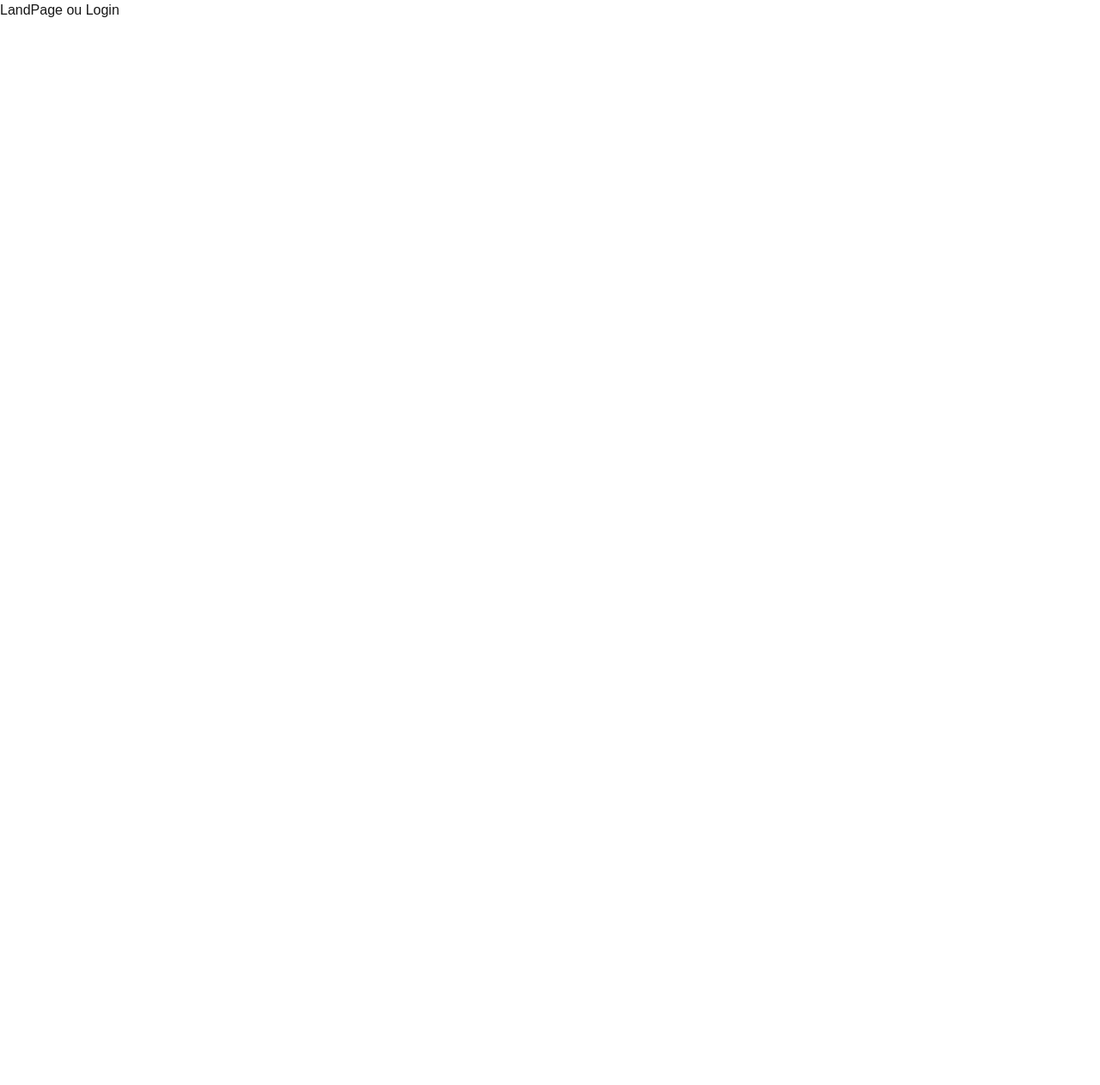
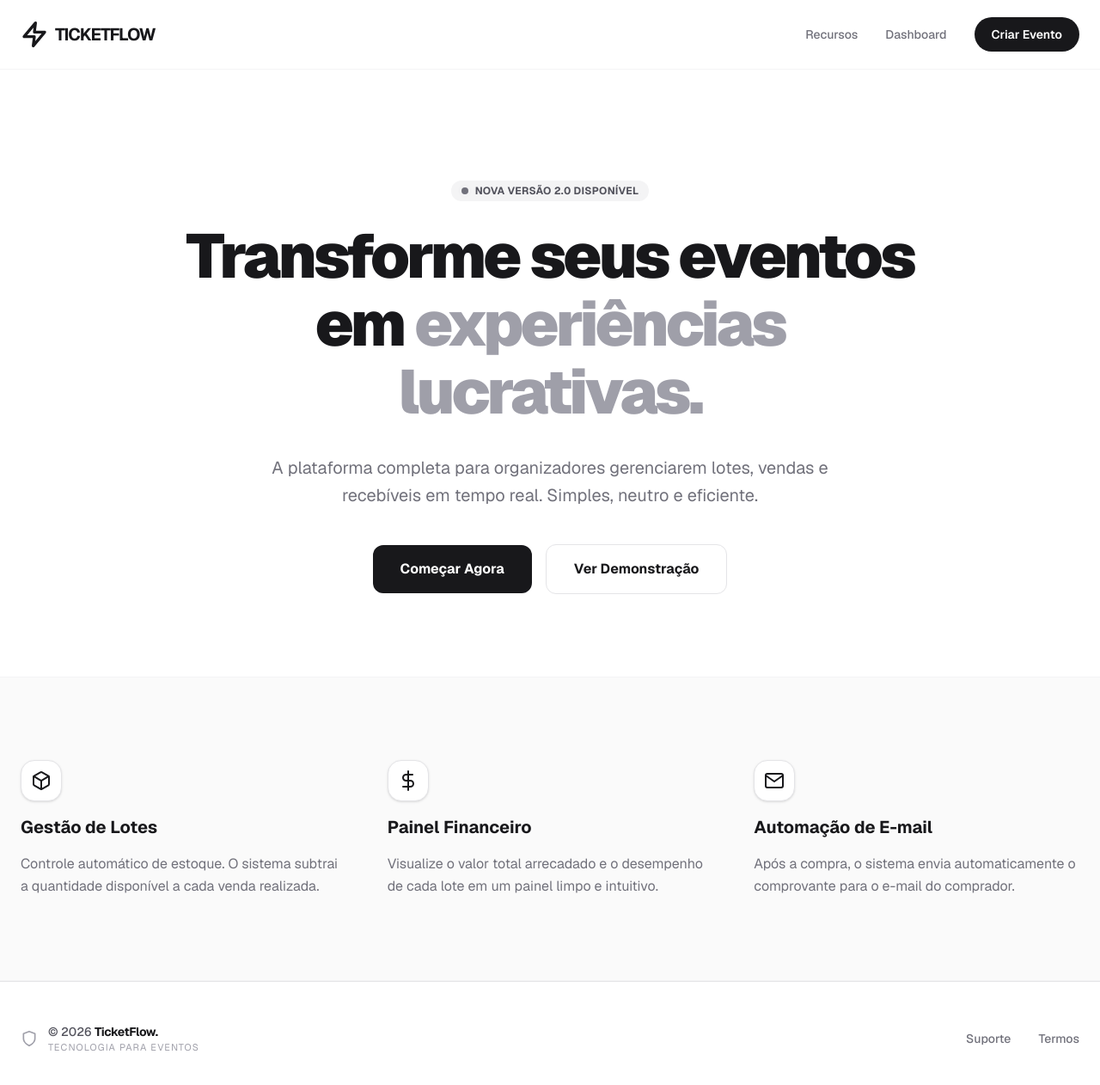
Before and after one commit to 404FIXER/aula2026fullstack, a Next.js app: page / in a window 1280 px wide. Shown: the top 1262 px of the page at 86% size. Before the commit the page ends 800 px from the top, so only its background shows below. Built offline with nearby package versions, Linux system fonts and the light colour scheme.

Commit message:
aula do professor de fullstack samuel ensinando todas as tecnicas de componentes e estilização com o Gemini a melhor ferramenta de inteligencia Artificial criação do landpage com a Inteligencia Artificial

```diff
--- a/app/page.tsx
+++ b/app/page.tsx
@@ -1,10 +1,119 @@
 
 export default function Home() {
+  const currentYear = new Date().getFullYear()
   return (
+    <div className="min-h-screen bg-white text-zinc-900 font-sans selection:bg-zinc-900 selection:text-white">
 
-      <main>
-        LandPage ou Login
-      </main>
+      {/* NAVEGAÇÃO SUPERIOR */}
+      <nav className="border-b border-zinc-100 sticky top-0 bg-white/80 backdrop-blur-md z-50">
+        <div className="max-w-7xl mx-auto px-6 h-20 flex items-center justify-between">
+          <div className="flex items-center gap-2">
+            <svg xmlns="http://www.w3.org/2000/svg" viewBox="0 0 24 24" fill="none" stroke="currentColor" strokeWidth="2.5" strokeLinecap="round" strokeLinejoin="round" className="w-8 h-8 text-zinc-900">
+              <path d="M13 2L3 14h9l-1 8 10-12h-9l1-8z" />
+            </svg>
+            <span className="text-xl font-bold tracking-tighter uppercase">TicketFlow</span>
+          </div>
 
+          <div className="hidden md:flex items-center gap-8">
+            <a href="#features" className="text-sm font-medium text-zinc-500 hover:text-zinc-900 transition-colors">Recursos</a>
+            <a href="#dashboard" className="text-sm font-medium text-zinc-500 hover:text-zinc-900 transition-colors">Dashboard</a>
+            <button className="px-5 py-2.5 bg-zinc-900 text-white text-sm font-semibold rounded-full hover:bg-zinc-800 transition-all active:scale-95">
+              Criar Evento
+            </button>
+          </div>
+        </div>
+      </nav>
+
+      {/* HERO SECTION */}
+      <header className="relative pt-20 pb-16 md:pt-32 md:pb-24 px-6">
+        <div className="max-w-4xl mx-auto text-center">
+          <div className="inline-flex items-center gap-2 px-3 py-1 rounded-full bg-zinc-100 text-zinc-600 text-xs font-bold mb-6 tracking-wide uppercase">
+            <span className="relative flex h-2 w-2">
+              <span className="animate-ping absolute inline-flex h-full w-full rounded-full bg-zinc-400 opacity-75"></span>
+              <span className="relative inline-flex rounded-full h-2 w-2 bg-zinc-500"></span>
+            </span>
+            Nova Versão 2.0 Disponível
+          </div>
+          <h1 className="text-5xl md:text-7xl font-black tracking-tighter text-zinc-900 mb-8 leading-[1.1]">
+            Transforme seus eventos em <span className="text-zinc-400">experiências lucrativas.</span>
+          </h1>
+          <p className="text-lg md:text-xl text-zinc-500 mb-10 max-w-2xl mx-auto leading-relaxed">
+            A plataforma completa para organizadores gerenciarem lotes, vendas e recebíveis em tempo real. Simples, neutro e eficiente.
+          </p>
+          <div className="flex flex-col sm:flex-row items-center justify-center gap-4">
+            <button className="w-full sm:w-auto px-8 py-4 bg-zinc-900 text-white font-bold rounded-xl hover:shadow-xl hover:shadow-zinc-200 transition-all active:scale-95">
+              Começar Agora
+            </button>
+            <button className="w-full sm:w-auto px-8 py-4 bg-white border border-zinc-200 text-zinc-900 font-bold rounded-xl hover:bg-zinc-50 transition-all">
+              Ver Demonstração
+            </button>
+          </div>
+        </div>
+      </header>
+
+      {/* FEATURES GRID */}
+      <section id="features" className="py-24 bg-zinc-50 border-y border-zinc-100 px-6">
+        <div className="max-w-7xl mx-auto grid grid-cols-1 md:grid-cols-3 gap-12">
+
+          {/* Card 1: Gestão de Lotes */}
+          <div className="space-y-4 group">
+            <div className="w-12 h-12 bg-white border border-zinc-200 rounded-2xl flex items-center justify-center shadow-sm group-hover:border-zinc-900 transition-colors">
+              <svg xmlns="http://www.w3.org/2000/svg" viewBox="0 0 24 24" fill="none" stroke="currentColor" strokeWidth="2" strokeLinecap="round" strokeLinejoin="round" className="w-6 h-6"><path d="M21 16V8a2 2 0 0 0-1-1.73l-7-4a2 2 0 0 0-2 0l-7 4A2 2 0 0 0 3 8v8a2 2 0 0 0 1 1.73l7 4a2 2 0 0 0 2 0l7-4A2 2 0 0 0 21 16z"></path><polyline points="3.27 6.96 12 12.01 20.73 6.96"></polyline><line x1="12" y1="22.08" x2="12" y2="12"></line></svg>
+            </div>
+            <h3 className="text-xl font-bold">Gestão de Lotes</h3>
+            <p className="text-zinc-500 leading-relaxed">Controle automático de estoque. O sistema subtrai a quantidade disponível a cada venda realizada.</p>
+          </div>
+
+          {/* Card 2: Dashboard Financeiro */}
+          <div className="space-y-4 group">
+            <div className="w-12 h-12 bg-white border border-zinc-200 rounded-2xl flex items-center justify-center shadow-sm group-hover:border-zinc-900 transition-colors">
+              <svg xmlns="http://www.w3.org/2000/svg" viewBox="0 0 24 24" fill="none" stroke="currentColor" strokeWidth="2" strokeLinecap="round" strokeLinejoin="round" className="w-6 h-6"><line x1="12" y1="1" x2="12" y2="23"></line><path d="M17 5H9.5a3.5 3.5 0 0 0 0 7h5a3.5 3.5 0 0 1 0 7H6"></path></svg>
+            </div>
+            <h3 className="text-xl font-bold">Painel Financeiro</h3>
+            <p className="text-zinc-500 leading-relaxed">Visualize o valor total arrecadado e o desempenho de cada lote em um painel limpo e intuitivo.</p>
+          </div>
+
+          {/* Card 3: Comprovante por E-mail */}
+          <div className="space-y-4 group">
+            <div className="w-12 h-12 bg-white border border-zinc-200 rounded-2xl flex items-center justify-center shadow-sm group-hover:border-zinc-900 transition-colors">
+              <svg xmlns="http://www.w3.org/2000/svg" viewBox="0 0 24 24" fill="none" stroke="currentColor" strokeWidth="2" strokeLinecap="round" strokeLinejoin="round" className="w-6 h-6"><path d="M4 4h16c1.1 0 2 .9 2 2v12c0 1.1-.9 2-2 2H4c-1.1 0-2-.9-2-2V6c0-1.1.9-2 2-2z"></path><polyline points="22,6 12,13 2,6"></polyline></svg>
+            </div>
+            <h3 className="text-xl font-bold">Automação de E-mail</h3>
+            <p className="text-zinc-500 leading-relaxed">Após a compra, o sistema envia automaticamente o comprovante para o e-mail do comprador.</p>
+          </div>
+
+        </div>
+      </section>
+
+      {/* FOOTER (O seu componente personalizado) */}
+      <footer className="w-full bg-white border-t border-zinc-200 py-12">
+        <div className="max-w-7xl mx-auto px-6">
+          <div className="flex flex-col md:flex-row justify-between items-center gap-8">
+            <div className="flex items-center gap-3">
+              <svg xmlns="http://www.w3.org/2000/svg" viewBox="0 0 24 24" fill="none" stroke="currentColor" className="w-5 h-5 text-zinc-400" strokeWidth="2" strokeLinecap="round" strokeLinejoin="round">
+                <path d="M12 22s8-4 8-10V5l-8-3-8 3v7c0 6 8 10 8 10z" />
+              </svg>
+              <div className="flex flex-col">
+                <p className="text-sm text-zinc-600 font-medium">
+                  &copy; {currentYear} <span className="text-zinc-900 font-bold tracking-tight">TicketFlow.</span>
+                </p>
+                <p className="text-[11px] text-zinc-400 uppercase tracking-widest">Tecnologia para Eventos</p>
+              </div>
+            </div>
+
+            <nav className="flex items-center gap-8">
+              <a href="#" className="text-sm font-medium text-zinc-500 hover:text-zinc-900 transition-all relative group">
+                Suporte
+                <span className="absolute -bottom-1 left-0 w-0 h-[1.5px] bg-zinc-900 transition-all duration-300 group-hover:w-full"></span>
+              </a>
+              <a href="#" className="text-sm font-medium text-zinc-500 hover:text-zinc-900 transition-all relative group">
+                Termos
+                <span className="absolute -bottom-1 left-0 w-0 h-[1.5px] bg-zinc-900 transition-all duration-300 group-hover:w-full"></span>
+              </a>
+            </nav>
+          </div>
+        </div>
+      </footer>
+    </div>
   );
 }
```
